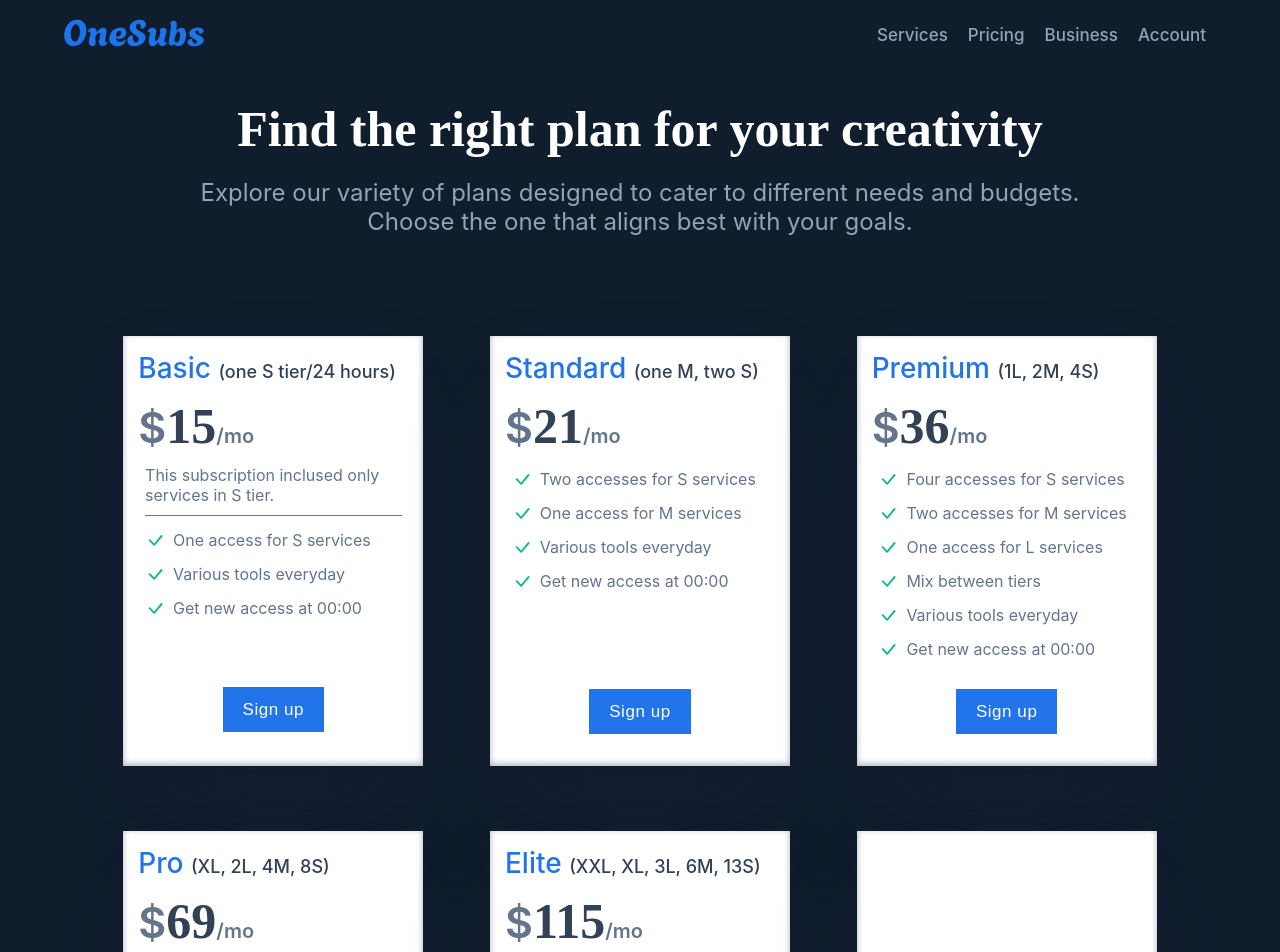
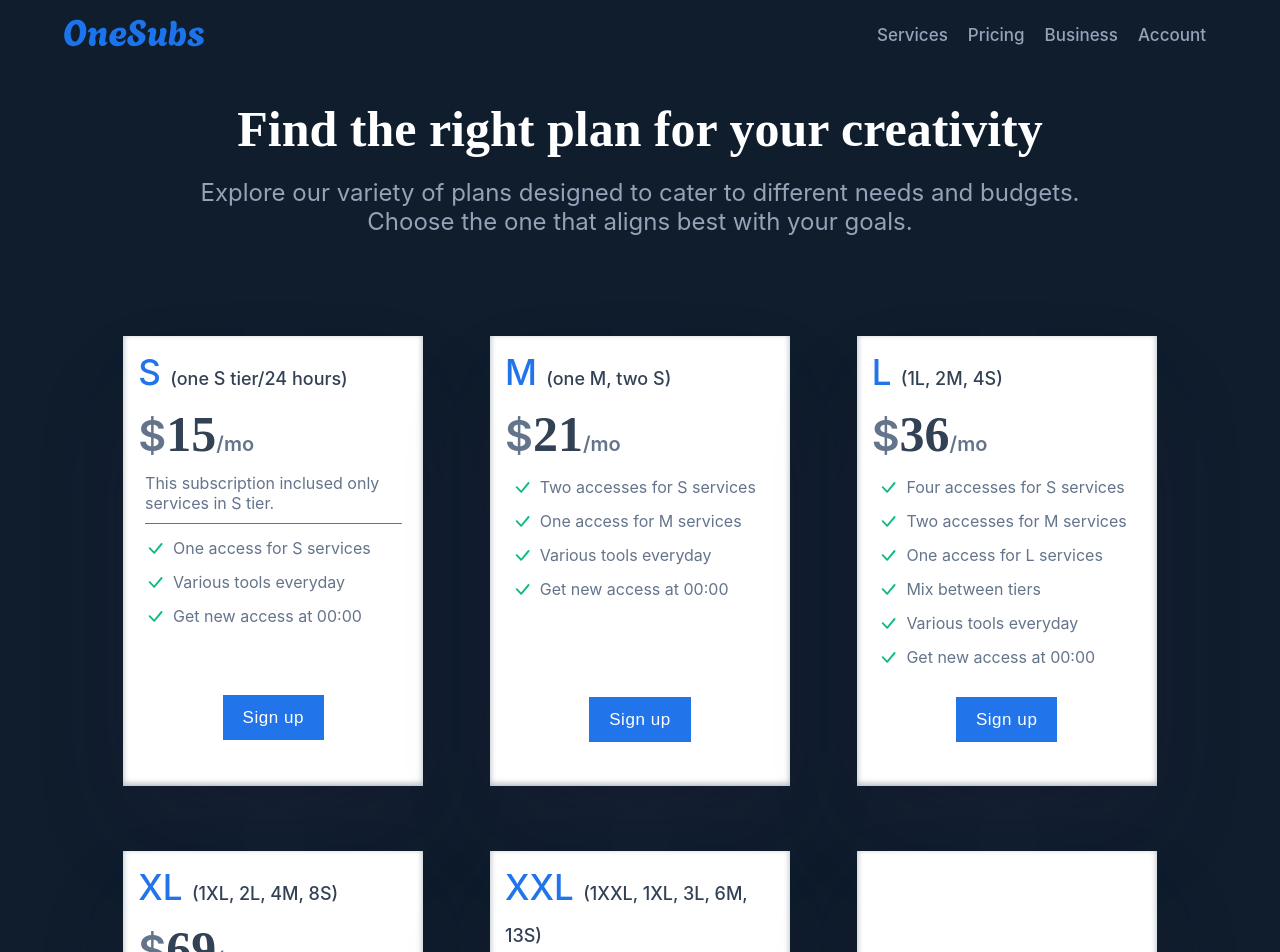
Before and after one commit to one-subs/onesubs.co, a React (Create React App) app: page /Pricing in a window 1280 px wide. Shown: the top 952 px of the page. Built offline with nearby package versions, Linux system fonts and the light colour scheme.

Commit message:
update pricing information

```diff
--- a/src/pages/Pricing.js
+++ b/src/pages/Pricing.js
@@ -42,8 +42,8 @@ function Pricing({ more }) {
                         {(more) ? <></> : <> To see more plans check our <Link to="/pricing" style={{ color: '#94a3b8' }} onClick={() => window.scrollTo(0, 0)}>Pricing</Link> page.</>}</p>}
                 <div className="price_list">
 
-                    <div className="card" style={{ height: '400px' }}>
-                        <h3>Basic <span style={{ color: "#334155", fontSize: "18px" }}>(one S tier/24 hours)</span></h3>
+                    <div className="card" style={{ height: '420px' }}>
+                        <h3>S <span style={{ color: "#334155", fontSize: "18px" }}>(one S tier/24 hours)</span></h3>
                         <div className="price">
                             <span className="symbol">$</span><span className='number'>{floatToIntIfDecimal(price("Basic", 30))}</span><span className="month">/mo</span>
                         </div>
@@ -68,8 +68,8 @@ function Pricing({ more }) {
                         </Link>
                     </div>
 
-                    <div className="card" style={{ height: '400px' }}>
-                        <h3>Standard <span style={{ color: "#334155", fontSize: "18px" }}>(one M, two S)</span></h3>
+                    <div className="card" style={{ height: '420px' }}>
+                        <h3>M <span style={{ color: "#334155", fontSize: "18px" }}>(one M, two S)</span></h3>
                         <div className="price">
                             <span className="symbol">$</span><span className='number'>{floatToIntIfDecimal(price("Standard", 30))}</span><span className="month">/mo</span>
                         </div>
@@ -98,8 +98,8 @@ function Pricing({ more }) {
                         </Link>
                     </div>
 
-                    <div className="card" style={{ height: '400px' }}>
-                        <h3>Premium <span style={{ color: "#334155", fontSize: "18px" }}>(1L, 2M, 4S)</span></h3>
+                    <div className="card" style={{ height: '420px' }}>
+                        <h3>L <span style={{ color: "#334155", fontSize: "18px" }}>(1L, 2M, 4S)</span></h3>
                         <div className="price">
                             <span className="symbol">$</span><span className='number'>{floatToIntIfDecimal(price("Premium", 30))}</span><span className="month">/mo</span>
                         </div>
@@ -144,7 +144,7 @@ function Pricing({ more }) {
                 <div className="price_list" style={{ marginTop: '100px' }}>
 
                     <div className="card" style={{ height: '490px' }}>
-                        <h3>Pro <span style={{ color: "#334155", fontSize: "18px" }}>(XL, 2L, 4M, 8S)</span></h3>
+                        <h3>XL <span style={{ color: "#334155", fontSize: "18px" }}>(1XL, 2L, 4M, 8S)</span></h3>
                         <div className="price">
                             <span className="symbol">$</span><span className='number'>{floatToIntIfDecimal(price("Pro", 30))}</span><span className="month">/mo</span>
                         </div>
@@ -189,7 +189,7 @@ function Pricing({ more }) {
                     </div>
 
                     <div className="card" style={{ height: '490px' }}>
-                        <h3>Elite <span style={{ color: "#334155", fontSize: "18px" }}>(XXL, XL, 3L, 6M, 13S)</span></h3>
+                        <h3>XXL <span style={{ color: "#334155", fontSize: "18px" }}>(1XXL, 1XL, 3L, 6M, 13S)</span></h3>
                         <div className="price">
                             <span className="symbol">$</span><span className='number'>{floatToIntIfDecimal(price("Elite", 30))}</span><span className="month">/mo</span>
                         </div>
--- a/src/styles/App.css
+++ b/src/styles/App.css
@@ -136,7 +136,7 @@
   width: 300px;
   margin-top: 0px;
   margin-bottom: 10px;
-  font-size: 30px;
+  font-size: 25px;
   color: #ffffff;
   font-weight: bold;
   font-family: Playfair Display, serif;
@@ -507,7 +507,6 @@
 .pricing .page_width .price_list .card {
   width: 270px;
   margin: auto;
-  height: 470px;
   padding: 15px;
   background-color: #ffffff;
   margin-top: 100px;
@@ -538,7 +537,7 @@
 .pricing .page_width .price_list .card h3 {
   text-align: start;
   margin: 0 0 10px 0;
-  font-size: 28px;
+  font-size: 35px;
   color: #2174ea;
   font-weight: 500;
 }
```
